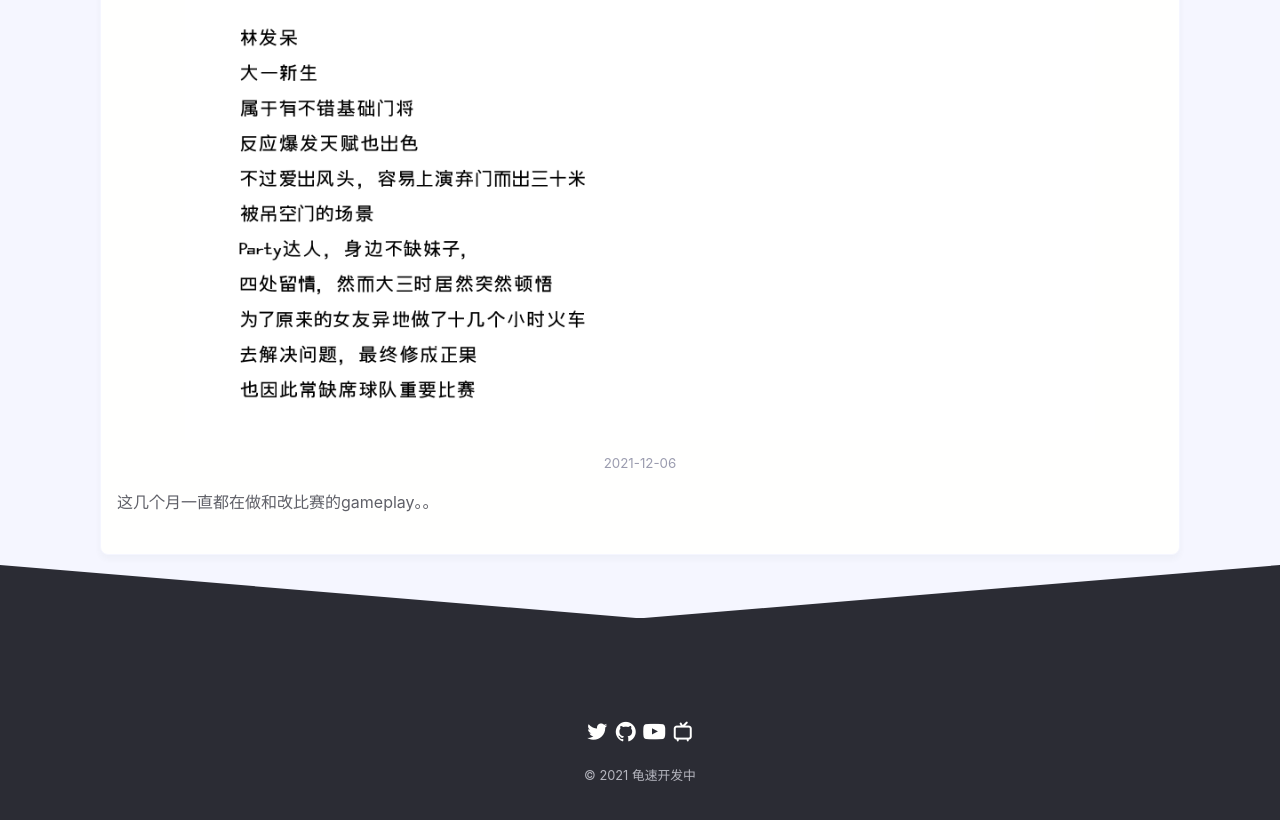
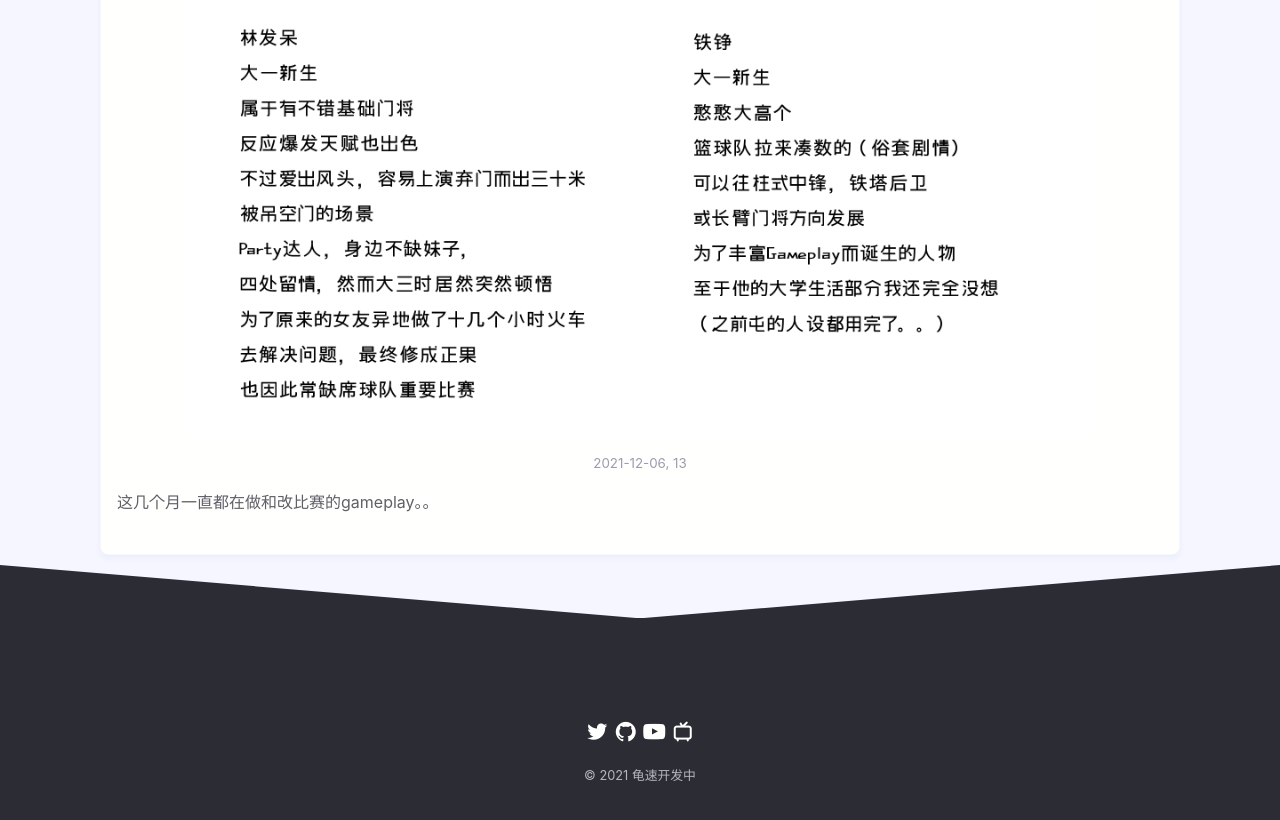
Before and after one commit to shrekshao/studio, a Jekyll site: the page built from _posts/college-soccer/2021-10-22-character-concept.md, in a window 1280 px wide and 900 px high, scrolled down 7532 px. Shown: the top 820 px of the window. Built offline with Jekyll 4.4.1, drawn with Linux system fonts in a browser that asks for light colours.

Commit message:
tiezheng

```diff
--- a/_posts/college-soccer/2021-10-22-character-concept.md
+++ b/_posts/college-soccer/2021-10-22-character-concept.md
@@ -17,6 +17,6 @@ img: assets/college-soccer/character-concept.png
 {% include imgdesc.html url="assets/blog/cs/characters/5.png" description="2021-11-01" %}
 {% include imgdesc.html url="assets/blog/cs/characters/6.png" description="2021-11-08, 15" %}
 {% include imgdesc.html url="assets/blog/cs/characters/7.png" description="2021-11-22, 29" %}
-{% include imgdesc.html url="assets/blog/cs/characters/8.png" description="2021-12-06" %}
+{% include imgdesc.html url="assets/blog/cs/characters/8.png" description="2021-12-06, 13" %}
 
 这几个月一直都在做和改比赛的gameplay。。
```
Also changed, not shown: assets/blog/cs/characters/8.png.
